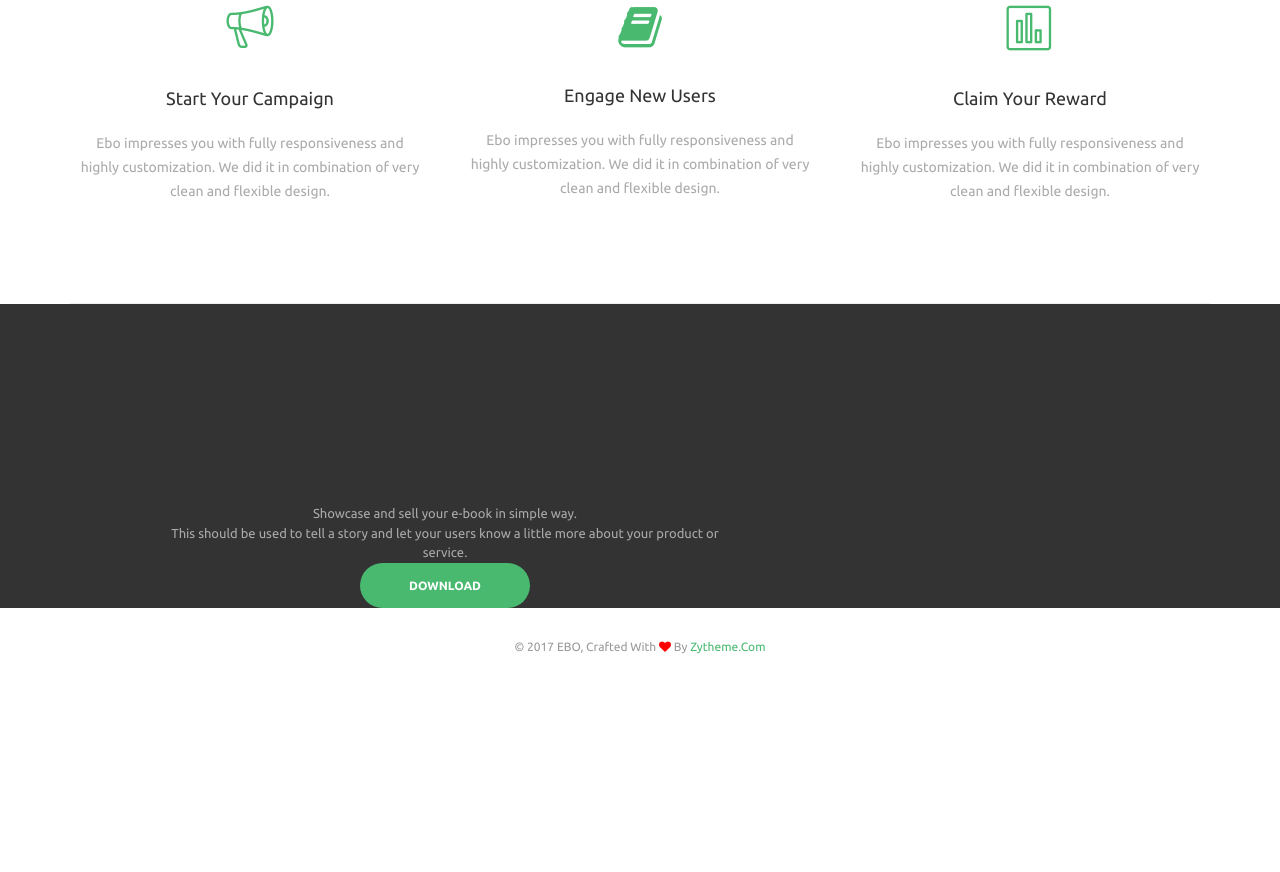
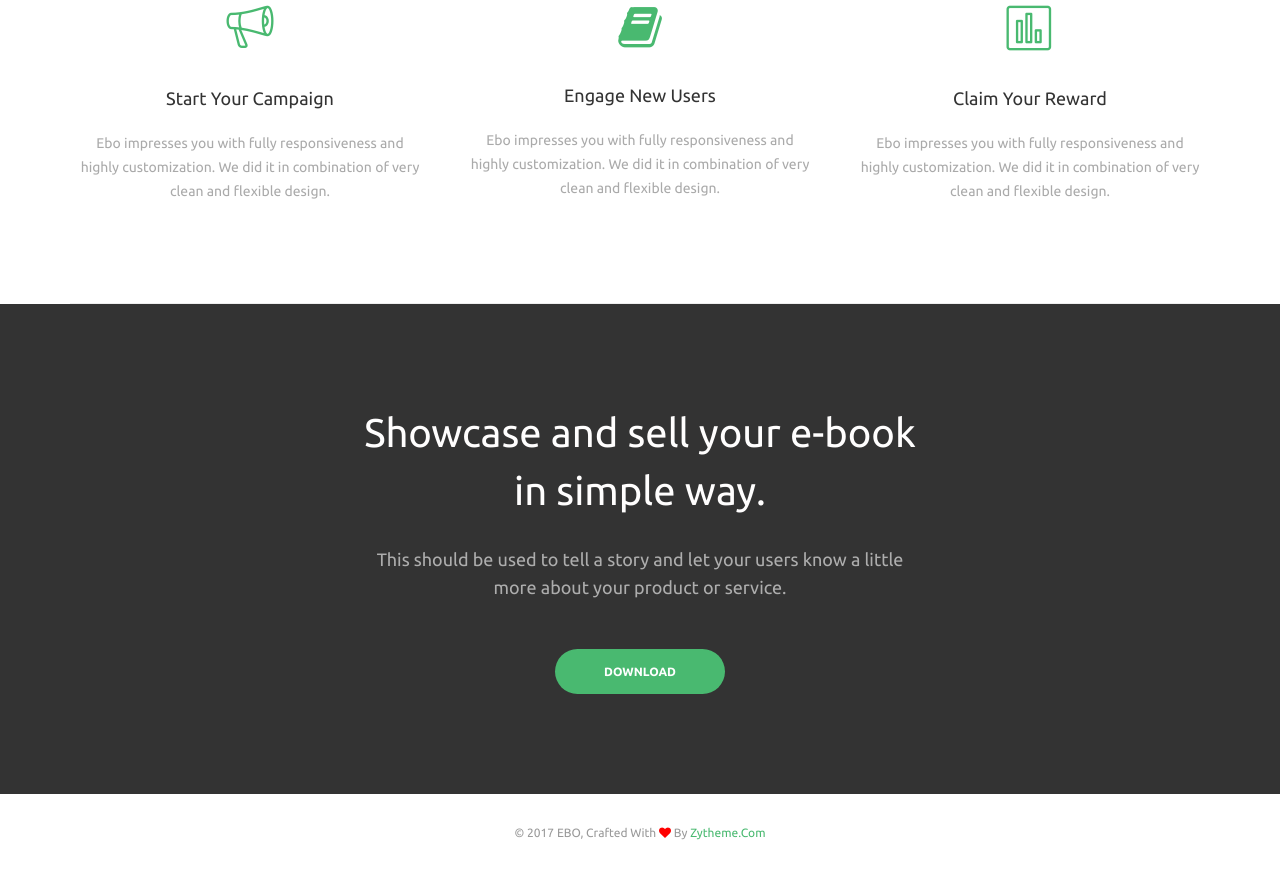
Before and after one commit to healthebooks/weightloss, a plain HTML site: page index.html in a window 1280 px wide. Shown: the part 1151-2023 px from the top of the page. Before the commit the page ends 1837 px from the top, so only its background shows below. Drawn offline with Linux system fonts and the light colour scheme.

Commit message:
Update index.html

```diff
--- a/index.html
+++ b/index.html
@@ -156,13 +156,13 @@
 		<section id="cta" class="section cta text-center pb-0 bg-dark">
 			<div class="container">
 				<div class="row">
-					<div class="col-xs-12 col-sm-6 col-sm-offset-1 col-md-6 col-md-offset-1 pt-100 wow fadeInUp" data-wow-duration="1s">
-							<div class="slide--headline">Showcase and sell your e-book in simple way.</div>
-							<div class="slide--bio">This should be used to tell a story and let your users know a little more about your product or service.</div>
-							<div class="slide--action">
-								<a class="btn btn--primary btn--rounded" href="#">download</a>
+					<div class="col-xs-12 col-sm-12 col-md-6 col-md-offset-3 mb-100 wow fadeInUp animated" data-wow-duration="1s" style="visibility: visible; animation-duration: 1s; animation-name: fadeInUp;">
+						<h3>Showcase and sell your e-book in simple way.</h3>
+						<p>This should be used to tell a story and let your users know a little more about your product or service.</p>
+						<a class="btn btn--primary btn--rounded" href="#">download</a>
 					</div>
 					<!-- .col-md-12 end -->
+				</div>
 				</div>
 				<!-- .row end -->
 			</div>
```
